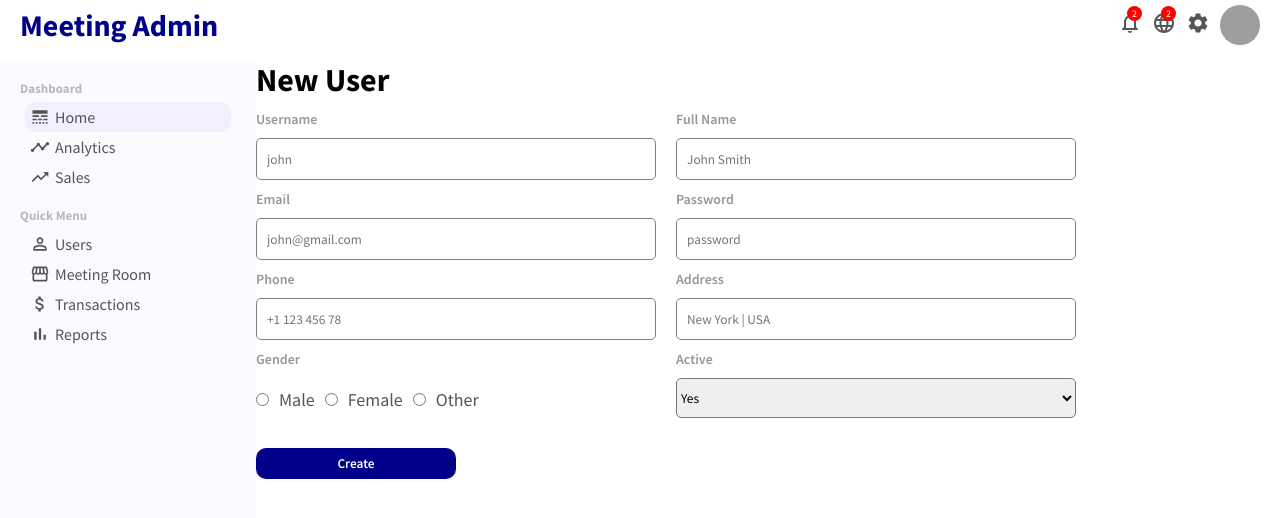
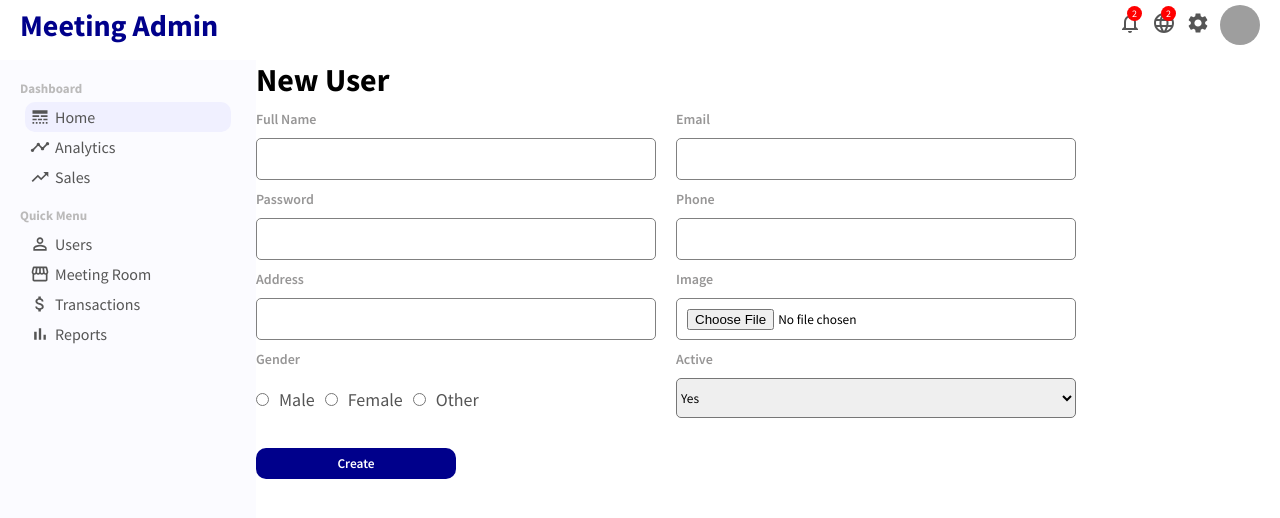
Before and after one commit to Dev-Lieurning/Alterra-Capstone-FE, a React (Create React App) app: page /newUser in a window 1280 px wide. Shown: the top 518 px of the page. Built offline with nearby package versions, Linux system fonts and the light colour scheme; grey boxes are pictures that could not be loaded.

Commit message:
update user menu

```diff
--- a/src/pages/newUser/NewUser.jsx
+++ b/src/pages/newUser/NewUser.jsx
@@ -1,33 +1,108 @@
+import { useState } from "react";
+import { useDispatch } from "react-redux";
+import { useHistory } from "react-router-dom";
+import { addUser } from "../../redux/apiCalls";
 import "./newUser.css";
 
 export default function NewUser() {
+  const dispatch = useDispatch();
+  const history = useHistory();
+  const [file, setFile] = useState({});
+  const [inputs, setInputs] = useState([]);
+
+  const handleFiles = (e) => {
+    let files = [];
+    let valueFiles = e.target.files;
+    for (let i = 0; i < valueFiles.length; i++) {
+      files.push({
+        files: e.target.files[i],
+      });
+    }
+    setFile(files);
+  };
+
+  const handleChange = (e) => {
+    setInputs((prev) => {
+      return { ...prev, [e.target.name]: e.target.value };
+    });
+  };
+
+  const handleSave = async (e) => {
+    e.preventDefault();
+    try {
+      const formData = new FormData();
+      formData.append("name", inputs.name || "");
+      formData.append("email", inputs.email || "");
+      formData.append("phone", inputs.phone || "");
+      formData.append("address", inputs.address || "");
+      formData.append("password", inputs.password || "");
+      for (let i in file) {
+        formData.append("files", file[i].files);
+      }
+
+      addUser(formData, dispatch);
+      history.push(`/users`)
+    } catch (error) {
+      console.log(error);
+    }
+  };
+
   return (
     <div className="newUser">
       <h1 className="newUserTitle">New User</h1>
       <form className="newUserForm">
-        <div className="newUserItem">
+        {/* <div className="newUserItem">
           <label>Username</label>
           <input type="text" placeholder="john" />
-        </div>
+        </div> */}
         <div className="newUserItem">
           <label>Full Name</label>
-          <input type="text" placeholder="John Smith" />
+          <input
+            type="text"
+            placeholder=""
+            name="name"
+            onChange={handleChange}
+          />
         </div>
         <div className="newUserItem">
           <label>Email</label>
-          <input type="email" placeholder="john@gmail.com" />
+          <input
+            type="email"
+            placeholder=""
+            name="email"
+            onChange={handleChange}
+          />
         </div>
         <div className="newUserItem">
           <label>Password</label>
-          <input type="password" placeholder="password" />
+          <input
+            type="password"
+            placeholder=""
+            name="password"
+            onChange={handleChange}
+          />
         </div>
         <div className="newUserItem">
           <label>Phone</label>
-          <input type="text" placeholder="+1 123 456 78" />
+          <input
+            type="text"
+            placeholder=""
+            name="phone"
+            onChange={handleChange}
+          />
         </div>
         <div className="newUserItem">
           <label>Address</label>
-          <input type="text" placeholder="New York | USA" />
+          <input
+            type="text"
+            placeholder=""
+            name="address"
+            onChange={handleChange}
+          />
+        </div>
+        <div className="newUserItem">
+          <label>Image</label>
+          <input type="file" id="file" onChange={handleFiles} />
         </div>
         <div className="newUserItem">
           <label>Gender</label>
@@ -47,7 +122,9 @@ export default function NewUser() {
             <option value="no">No</option>
           </select>
         </div>
-        <button className="newUserButton">Create</button>
+        <button className="newUserButton" onClick={handleSave}>
+          Create
+        </button>
       </form>
     </div>
   );
--- a/src/pages/product/Product.jsx
+++ b/src/pages/product/Product.jsx
@@ -155,7 +155,6 @@ export default function Product() {
       //   data: formData,
       //   headers: { "Content-Type": "multipart/form-data" },
       // });
-      console.log(`masuk wey`)
       updateProduct(product.id, formData, dispatch)
 
       // history.push(`/products`);
--- a/src/pages/user/User.jsx
+++ b/src/pages/user/User.jsx
@@ -6,10 +6,56 @@ import {
   PhoneAndroid,
   Publish,
 } from "@material-ui/icons";
-import { Link } from "react-router-dom";
+import { useState } from "react";
+import { useDispatch, useSelector } from "react-redux";
+import { Link, useLocation } from "react-router-dom";
+import { updateUser } from "../../redux/apiCalls";
 import "./user.css";
 
 export default function User() {
+  const location = useLocation();
+  const dispatch = useDispatch();
+  const userId = location.pathname.split("/")[2] ? location.pathname.split("/")[2] : 0 ;
+  const user = useSelector((state) => state.user.users.find((user) => user.id === Number(userId)));
+
+  const [file, setFile] = useState([]);
+  const [inputs, setInputs] = useState({});
+
+  const handleFiles = (e) => {
+    let files = [];
+    let valueFiles = e.target.files;
+    for(let i = 0; i < valueFiles.length; i++) {
+      files.push({
+        files: e.target.files[i]
+      });
+    }
+    setFile(files);
+  }
+
+  const handleChange = (e) => {
+    setInputs((prev) => {
+      return { ...prev, [e.target.name]: e.target.value };
+    });
+  };
+
+  const handleUpdate = async (e) => {
+    e.preventDefault();
+    try {
+      const formData = new FormData();
+      formData.append('id', user.id);
+      formData.append('name', inputs.name || user.name);
+      formData.append('email', inputs.email || user.email);
+      formData.append('phone', inputs.phone || user.phone);
+      formData.append('address', inputs.address || user.address);
+      for(let i in file) {
+        formData.append('files', file[i].files);
+      }
+      updateUser(user.id, formData, dispatch)
+    } catch (error) {
+      console.log(error)
+    }
+  };
+
   return (
     <div className="user">
       <div className="userTitleContainer">
@@ -22,20 +68,20 @@ export default function User() {
         <div className="userShow">
           <div className="userShowTop">
             <img
-              src="https://images.pexels.com/photos/1152994/pexels-photo-1152994.jpeg?auto=compress&cs=tinysrgb&dpr=2&w=500"
+              src={user.image? user.image : ""}
               alt=""
               className="userShowImg"
             />
             <div className="userShowTopTitle">
-              <span className="userShowUsername">Anna Becker</span>
-              <span className="userShowUserTitle">Software Engineer</span>
+              <span className="userShowUsername">{user.name}</span>
+              {/* <span className="userShowUserTitle">Software Engineer</span> */}
             </div>
           </div>
           <div className="userShowBottom">
             <span className="userShowTitle">Account Details</span>
             <div className="userShowInfo">
               <PermIdentity className="userShowIcon" />
-              <span className="userShowInfoTitle">annabeck99</span>
+              <span className="userShowInfoTitle">{user.name}</span>
             </div>
             <div className="userShowInfo">
               <CalendarToday className="userShowIcon" />
@@ -44,15 +90,15 @@ export default function User() {
             <span className="userShowTitle">Contact Details</span>
             <div className="userShowInfo">
               <PhoneAndroid className="userShowIcon" />
-              <span className="userShowInfoTitle">+1 123 456 67</span>
+              <span className="userShowInfoTitle">{user.phone}</span>
             </div>
             <div className="userShowInfo">
               <MailOutline className="userShowIcon" />
-              <span className="userShowInfoTitle">annabeck99@gmail.com</span>
+              <span className="userShowInfoTitle">{user.email}</span>
             </div>
             <div className="userShowInfo">
               <LocationSearching className="userShowIcon" />
-              <span className="userShowInfoTitle">New York | USA</span>
+              <span className="userShowInfoTitle">{user.address}</span>
             </div>
           </div>
         </div>
@@ -60,60 +106,68 @@ export default function User() {
           <span className="userUpdateTitle">Edit</span>
           <form className="userUpdateForm">
             <div className="userUpdateLeft">
-              <div className="userUpdateItem">
+              {/* <div className="userUpdateItem">
                 <label>Username</label>
                 <input
                   type="text"
-                  placeholder="annabeck99"
+                  placeholder={user.name}
                   className="userUpdateInput"
                 />
-              </div>
+              </div> */}
               <div className="userUpdateItem">
                 <label>Full Name</label>
                 <input
                   type="text"
-                  placeholder="Anna Becker"
+                  placeholder={user.name}
                   className="userUpdateInput"
+                  name="name"
+                  onChange={handleChange}
                 />
               </div>
               <div className="userUpdateItem">
                 <label>Email</label>
                 <input
                   type="text"
-                  placeholder="annabeck99@gmail.com"
+                  placeholder={user.email}
                   className="userUpdateInput"
+                  name="email"
+                  onChange={handleChange}
                 />
               </div>
               <div className="userUpdateItem">
                 <label>Phone</label>
                 <input
                   type="text"
-                  placeholder="+1 123 456 67"
+                  placeholder={user.phone}
                   className="userUpdateInput"
+                  name="phone"
+                  onChange={handleChange}
                 />
               </div>
               <div className="userUpdateItem">
                 <label>Address</label>
                 <input
                   type="text"
-                  placeholder="New York | USA"
+                  placeholder={user.address}
                   className="userUpdateInput"
+                  name="address"
+                  onChange={handleChange}
                 />
               </div>
             </div>
             <div className="userUpdateRight">
               <div className="userUpdateUpload">
-                <img
+                {/* <img
                   className="userUpdateImg"
-                  src="https://images.pexels.com/photos/1152994/pexels-photo-1152994.jpeg?auto=compress&cs=tinysrgb&dpr=2&w=500"
+                  src={user.image}
                   alt=""
-                />
+                /> */}
                 <label htmlFor="file">
                   <Publish className="userUpdateIcon" />
                 </label>
-                <input type="file" id="file" style={{ display: "none" }} />
+                <input type="file" id="file" onChange={handleFiles}/>
               </div>
-              <button className="userUpdateButton">Update</button>
+              <button className="userUpdateButton" onClick={handleUpdate}>Update</button>
             </div>
           </form>
         </div>
--- a/src/redux/userRedux.js
+++ b/src/redux/userRedux.js
@@ -61,7 +61,7 @@ const userSlice = createSlice({
       state.isFetching = false;
       state.users[
         state.users.findIndex((item) => item.id === action.payload.id)
-      ] = action.payload.User;
+      ] = action.payload.user;
     },
     updateUserFailure: (state) => {
       state.isFetching = false;
```
Also changed, not shown: src/pages/userList/UserList.jsx (+5 -20 lines).
